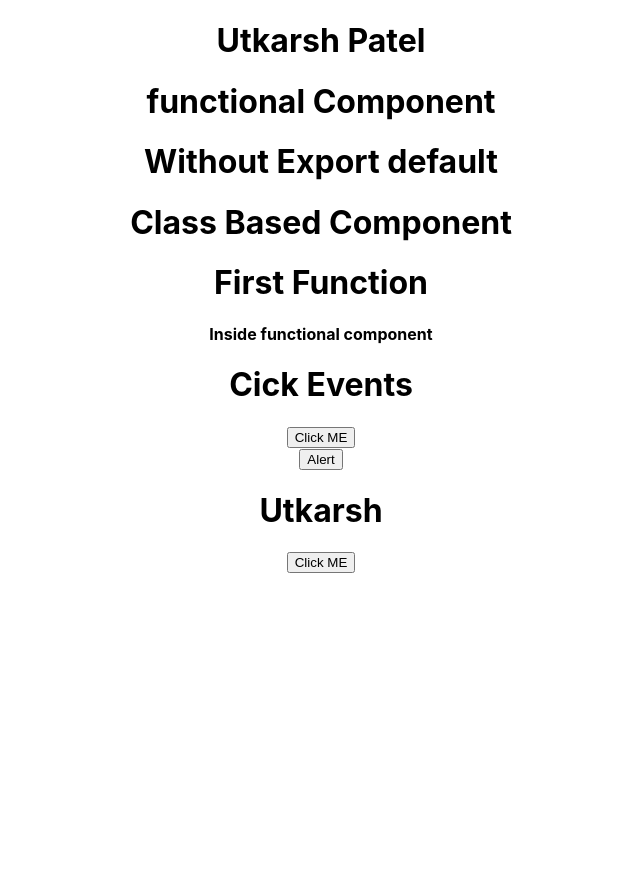
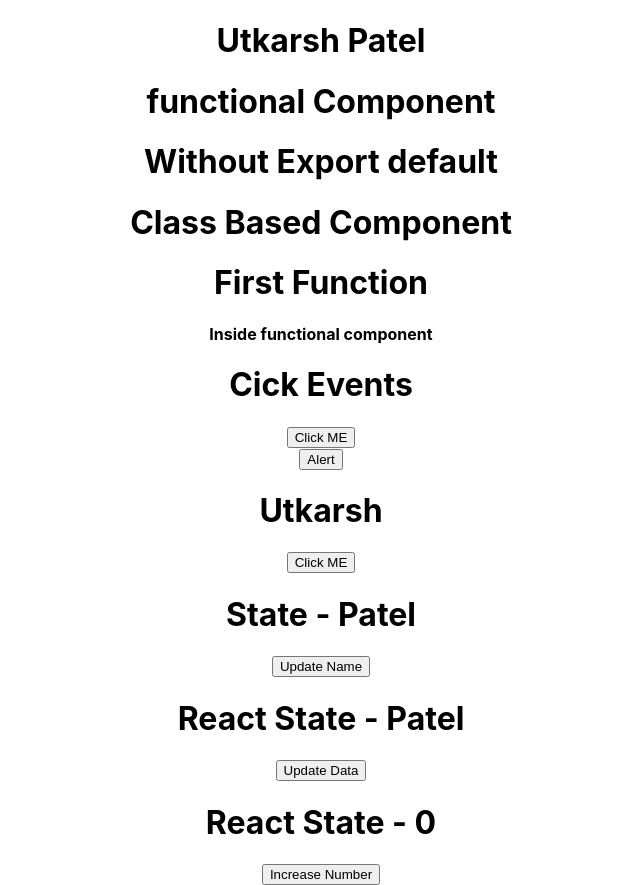
Before and after one commit to UtkarshPatel9934/React.js, a React (Create React App) app in the folder reactapp/: page / in a window 1280 px wide. Shown: the whole page, without its empty margins (319-959 px from the left). Before the commit the page ends 800 px from the top, so only its background shows below. Built offline with nearby package versions, Linux system fonts and the light colour scheme.

Commit message:
Added State in React

```diff
--- a/reactapp/src/App.js
+++ b/reactapp/src/App.js
@@ -21,6 +21,10 @@ import ClickEvent from './ClickEvent';
 
 
 import Click from './Click'
+
+import State from './State'
+
+import StateSyntax from './StateSyntax'
 
 function App() {
   return (
@@ -47,6 +51,11 @@ function App() {
     <ClickEvent></ClickEvent>
     <Click></Click>
 
+
+    {/* State Compoment */}
+    <State></State>
+    <StateSyntax></StateSyntax>
+
     </div>
   );
 }
--- /dev/null
+++ b/reactapp/src/State.js
@@ -0,0 +1,25 @@
+const State = () => {
+
+	let data = 'Patel'
+
+	function update()
+	{
+		data = 'Thakor'
+		alert('change to ' + data)
+	}
+
+	// Here it will only runs one time
+	console.warn('....................');
+
+  return (
+    <div>
+	{/* the reason for not update data content is React Working Method */}
+	{/* States hepls us to provide React Re-Remdering a Component */}
+	<h1>State - {data}</h1>
+
+	<button onClick={update}> Update Name </button>
+    </div>
+  )
+}
+
+export default State
--- /dev/null
+++ b/reactapp/src/StateSyntax.js
@@ -0,0 +1,45 @@
+/* We must have to use this statement to use State in component */
+
+/* Note: useState - is a Hook which allows us to maintain state and update state */
+import React, {useState} from 'react'
+
+const StateSyntax = () => {
+
+	function update()
+	{
+		// Here we are updating our Data content in our component
+		setData('Thakor');
+	}
+	function increase()
+	{
+		// Here we are updating our Data content in our component
+		setNumber(number + 1);
+	}
+
+	// Now we dont want this
+	// let data = 'Patel';
+
+	// Syntax
+	// here we destructure it as : data, setData
+	// Here data is a state and if we want to update it then we have to use setData
+	// inside the useState('') we have to provide the initial value to it
+	// Note: we must have to use Const keyword here
+	const [data, setData] = useState('Patel');
+
+	const [number, setNumber] = useState(0);
+
+
+	console.warn('________________');
+
+  return (
+    <div>
+	<h1>React State - {data}</h1>
+	<button onClick={update} >Update Data</button>
+
+	<h1>React State - {number}</h1>
+	<button onClick={increase} >Increase Number</button>
+    </div>
+  )
+}
+
+export default StateSyntax
```
Also changed, not shown: 1 other file (tests, documents, lock files or other folders).
